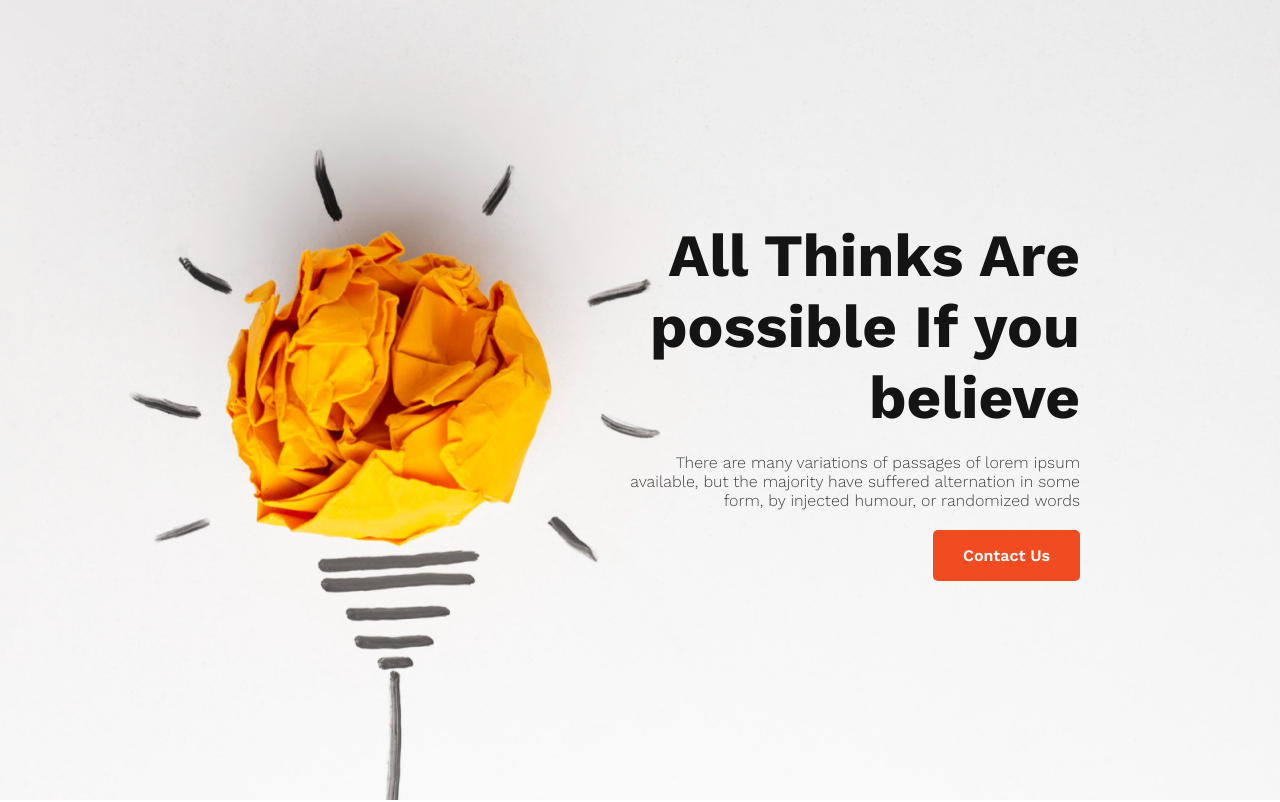
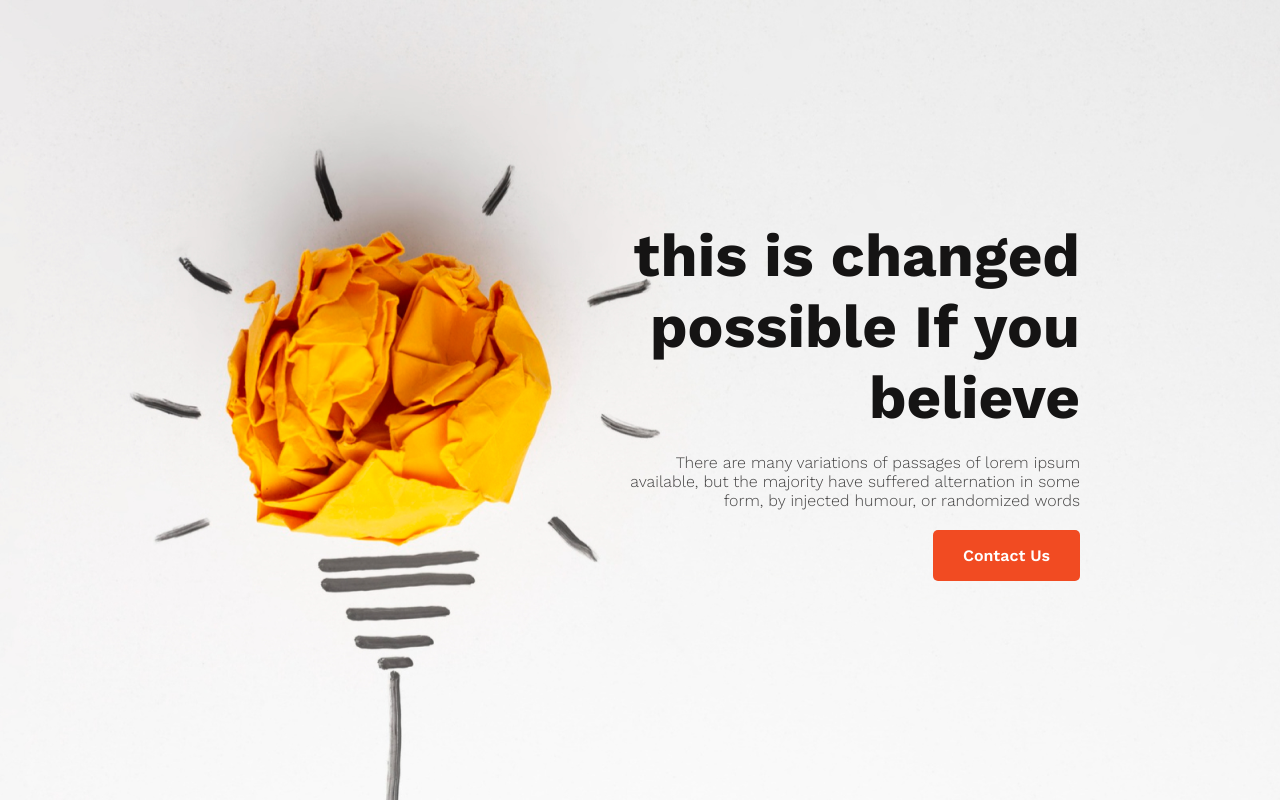
Before and after one commit to likson374/new-year-new-me, a plain HTML site: page index.html in a window 1280 px wide. Shown: the top 802 px of the page. Drawn offline with nearby package versions, Linux system fonts and the light colour scheme.

Commit message:
something changed

```diff
--- a/index.html
+++ b/index.html
@@ -11,7 +11,7 @@
     <section class="banner">
       <div class="banner-content">
         <h2>
-          All Thinks Are<br />
+          this is changed<br />
           possible If you <br />
           believe
         </h2>
```
